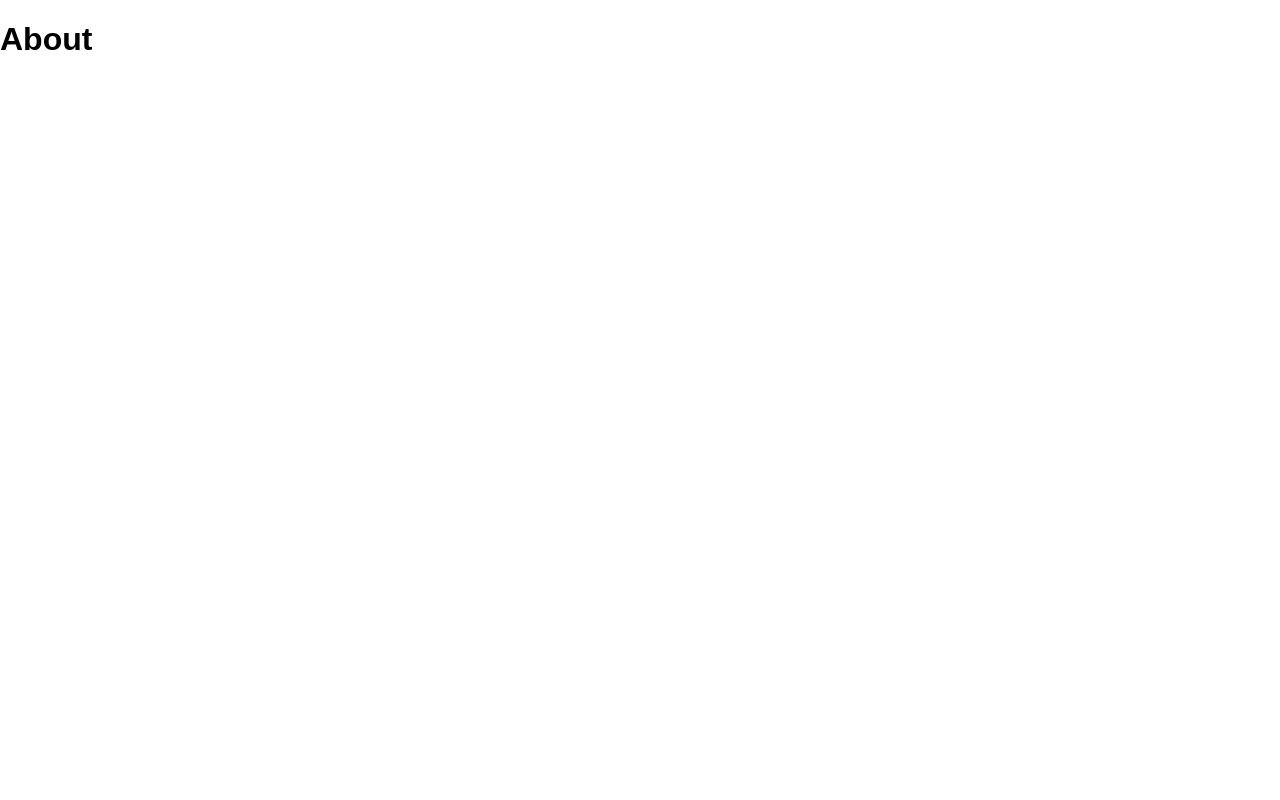
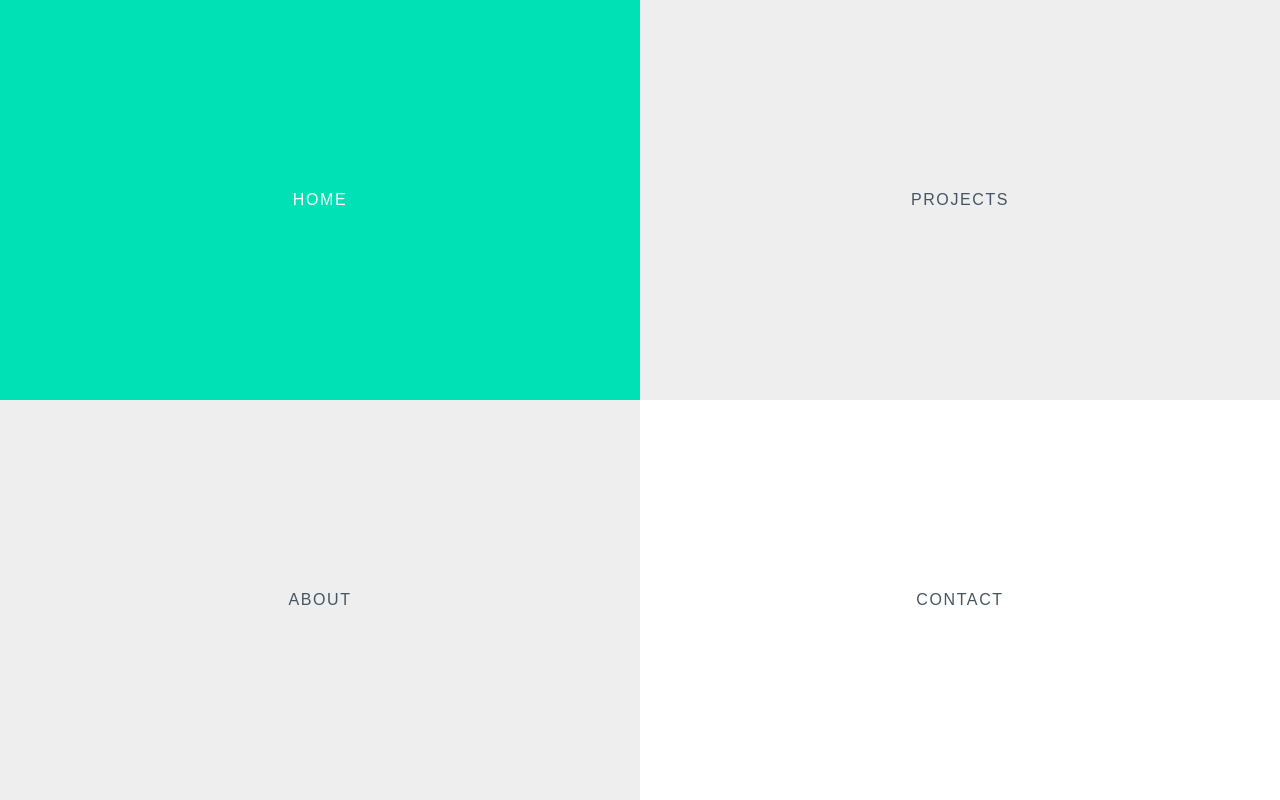
Before and after one commit to ihab-alazzawi/portfolio, a React (Create React App) app: page /about in a window 1280 px wide. Built offline with nearby package versions, Linux system fonts and the light colour scheme.

Commit message:
add intro layout with buttons

```diff
--- a/src/App.js
+++ b/src/App.js
@@ -5,11 +5,13 @@ import Landing from './components/Landing';
 import Projects from './components/Projects';
 import About from './components/About';
 import Contact from './components/Contact';
+import Intro from './components/Intro';
 class App extends Component {
   render() {
     return (
       <Router>
-        <div>
+        <div className="app">
+          <Intro />
           <Route exact path="/" component={Landing} />
           <Route exact path="/projects" component={Projects} />
           <Route exact path="/about" component={About} />
--- /dev/null
+++ b/src/assets/styles/About.css
@@ -0,0 +1,10 @@
+.about-main {
+  position: fixed;
+  top: 0;
+  left: 0;
+  bottom: 0;
+  right: 0;
+  z-index: -1;
+  text-align: center;
+  background-color: #fff;
+}
--- /dev/null
+++ b/src/assets/styles/Contact.css
@@ -0,0 +1,10 @@
+.contact-main {
+  position: fixed;
+  top: 0;
+  left: 0;
+  bottom: 0;
+  right: 0;
+  z-index: -1;
+  text-align: center;
+  background-color: #fff;
+}
--- /dev/null
+++ b/src/assets/styles/Intro.css
@@ -0,0 +1,79 @@
+.btn-landing {
+  display: flex;
+  justify-content: center;
+  align-items: center;
+  position: fixed;
+  top: 0;
+  left: 0;
+  width: 50%;
+  height: 50%;
+  text-decoration: none;
+  text-transform: uppercase;
+  letter-spacing: 0.1em;
+  color: #445561;
+  background: #fff;
+}
+.btn-landing:hover {
+  background: #00e1b6;
+  color: #fff;
+}
+
+.btn-projects {
+  display: flex;
+  justify-content: center;
+  align-items: center;
+  position: fixed;
+  top: 0;
+  right: 0;
+  width: 50%;
+  height: 50%;
+  text-decoration: none;
+  text-transform: uppercase;
+  letter-spacing: 0.1em;
+  color: #445561;
+  background: #eee;
+}
+.btn-projects:hover {
+  background: #00e1b6;
+  color: #fff;
+}
+
+.btn-about {
+  display: flex;
+  justify-content: center;
+  align-items: center;
+  position: fixed;
+  bottom: 0;
+  left: 0;
+  width: 50%;
+  height: 50%;
+  text-decoration: none;
+  text-transform: uppercase;
+  letter-spacing: 0.1em;
+  color: #445561;
+  background: #eee;
+}
+.btn-about:hover {
+  background: #00e1b6;
+  color: #fff;
+}
+
+.btn-contact {
+  display: flex;
+  justify-content: center;
+  align-items: center;
+  position: fixed;
+  bottom: 0;
+  right: 0;
+  width: 50%;
+  height: 50%;
+  text-decoration: none;
+  text-transform: uppercase;
+  letter-spacing: 0.1em;
+  color: #445561;
+  background: #fff;
+}
+.btn-contact:hover {
+  background: #00e1b6;
+  color: #fff;
+}
--- /dev/null
+++ b/src/assets/styles/Landing.css
@@ -0,0 +1,10 @@
+.landing-main {
+  position: fixed;
+  top: 0;
+  left: 0;
+  bottom: 0;
+  right: 0;
+  z-index: -1;
+  text-align: center;
+  background-color: #fff;
+}
--- /dev/null
+++ b/src/assets/styles/Projects.css
@@ -0,0 +1,10 @@
+.projects-main {
+  position: fixed;
+  top: 0;
+  left: 0;
+  bottom: 0;
+  right: 0;
+  z-index: -1;
+  text-align: center;
+  background-color: #fff;
+}
--- a/src/components/About.js
+++ b/src/components/About.js
@@ -1,8 +1,9 @@
 import React from 'react';
+import '../assets/styles/About.css';
 
 const About = () => {
   return (
-    <div>
+    <div className="about-main">
       <h1>About</h1>
     </div>
   );
--- a/src/components/Contact.js
+++ b/src/components/Contact.js
@@ -1,8 +1,9 @@
 import React from 'react';
+import '../assets/styles/Contact.css';
 
 const Contact = () => {
   return (
-    <div>
+    <div className="contact-main">
       <h1>Contact</h1>
     </div>
   );
--- /dev/null
+++ b/src/components/Intro.js
@@ -0,0 +1,37 @@
+import React from 'react';
+import '../assets/styles/Intro.css';
+import { Link } from 'react-router-dom';
+
+const Intro = () => {
+  return (
+    <div>
+      <div className="row">
+        {' '}
+        <Link to="/" className="btn-landing">
+          Home
+        </Link>{' '}
+      </div>
+      <div>
+        {' '}
+        <Link to="/projects" className="btn-projects">
+          Projects
+        </Link>{' '}
+      </div>
+      <div>
+        {' '}
+        <Link to="/about" className="btn-about">
+          About
+        </Link>{' '}
+      </div>
+      <div>
+        {' '}
+        <Link to="/contact" className="btn-contact">
+          Contact
+          <span />
+        </Link>{' '}
+      </div>
+    </div>
+  );
+};
+
+export default Intro;
--- a/src/components/Landing.js
+++ b/src/components/Landing.js
@@ -1,8 +1,9 @@
 import React from 'react';
+import '../assets/styles/Landing.css';
 
 const Landing = () => {
   return (
-    <div>
+    <div className="landing-main">
       <h1>Landing</h1>
     </div>
   );
--- a/src/components/Projects.js
+++ b/src/components/Projects.js
@@ -1,8 +1,9 @@
 import React from 'react';
+import '../assets/styles/Projects.css';
 
 const Projects = () => {
   return (
-    <div>
+    <div className="projects-main">
       <h1>Projects</h1>
     </div>
   );
```
